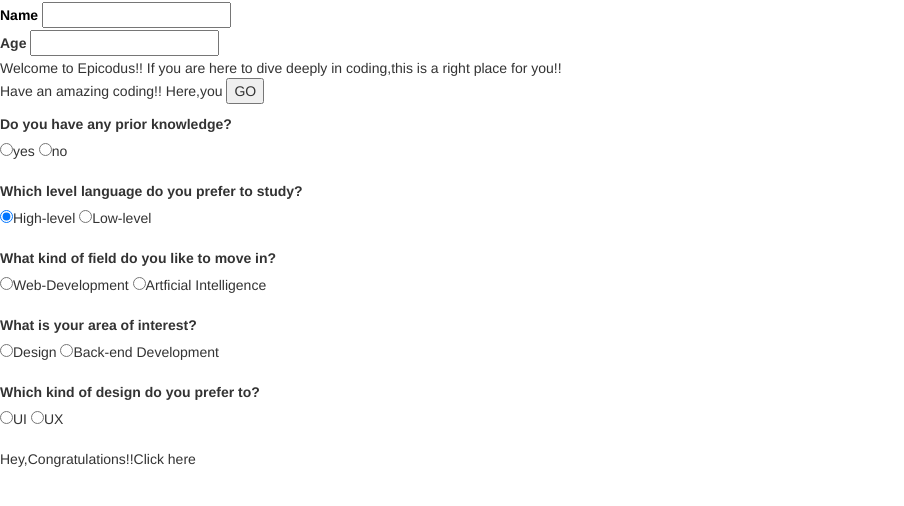
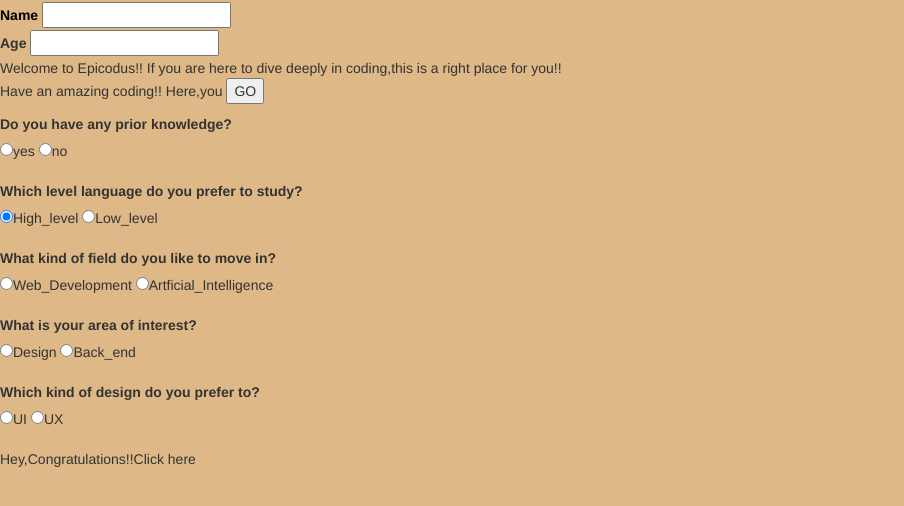
Before and after one commit to sundaravallli/coding_language, a plain HTML site: page index.html in a window 1280 px wide. Both pictures are taken after a click on the radio button 6 px from the left and 284 px from the top of the page. Shown: the part 68-574 px from the top of the page, without its empty margins (0-904 px from the left). Drawn offline with Linux system fonts and the light colour scheme.

Commit message:
Update changes in coding_language

```diff
--- a/css/styles.css
+++ b/css/styles.css
@@ -1,6 +1,7 @@
 #name{
-color: black;
-}
-body {
-    background-image: url("coding_language.jpg");
-}
+    color: black;
+    }
+ body {
+        background-clip: padding-box;
+        background-color: burlywood;
+    }
--- a/index.html
+++ b/index.html
@@ -28,20 +28,20 @@
             <br>
             <div id="survey_2">
             <label>Which level language do you prefer to study?</label><br>
-            <input type="radio" name="language" id="high" value="High-level">High-level
-            <input type="radio" name="language" id="low" value="Low-level">Low-level
+            <input type="radio" name="language" id="high" value="High_level">High_level
+            <input type="radio" name="language" id="low" value="Low_level">Low_level
         </div>
             <br>
             <div id="survey_3">
             <label>What kind of field do you like to move in?</label><br>
-            <input type="radio" name="area" id="web" value="Web-Development">Web-Development</input>
-            <input type="radio" name="area" id="AI" value="Artficial Intelligence">Artficial Intelligence
+            <input type="radio" name="area" id="web" value="Web_Development">Web_Development
+            <input type="radio" name="area" id="AI" value="Artficial_Intelligence">Artficial_Intelligence
         </div>
             <br>
             <div id="survey_4">
             <label>What is your area of interest?</label><br>
             <input type="radio" name="interest" id="design" value="Design">Design
-            <input type="radio" name="interest" id="backend" value="Back-end Development">Back-end Development
+            <input type="radio" name="interest" id="backend" value="Back_end ">Back_end
         </div>
             <br>
             <div id="survey_5">
--- a/js/scripts.js
+++ b/js/scripts.js
@@ -10,20 +10,49 @@
    $(".clickable").click(function(){
        $("#survey_1").show();
      });
-  $("#yes_rdaio").click(function(){
+     var yes = document.getElementById("yes_rdaio");
+     var no = document.getElementById("no_rdaio");
+
+     yes.onclick = function(){
          $("#survey_2").show();
+     }
+
+     no.onclick = function(){
+         alert("OOPS!! You have take one on one basic course");
+     }
+
+     var High_level = document.getElementById("high");
+     var Low_level = document.getElementById("low");
+     High_level.onclick = function(){
+         $("#survey_3").show();
+     }
+
+     Low_level.onclick = function(){
+         alert("You have many options:Java, C++,C courses will start in a couple of weeks:");
+     }
+
+     var Web_Development = document.getElementById("web");
+     var Artificial_Intelligence = document.getElementById("AI");
+
+     Artificial_Intelligence.onclick = function(){
+         $("#survey_4").show();
+     }
+
+     Web_Development.onclick = function(){
+         prompt("Do you want to get email about this:");
+     }
+     var Design = document.getElementById("design");
+     var Back_end = document.getElementById("backend");
+
+     Design.onclick = function(){
+         confirm("You can pursue after completing backend");
+     }
+     Back_end.onclick = function(){
+         $("#survey_5").show();
+     }
+
+ $("#ui").click(function(){
+    $("#congrats").show();
+     alert("Hey... We think RUBY,PYTHON & HTML would be opt for you. Thanks....");
  });
-$("#high").click(function(){
-    $("#survey_3").show();
 });
-$("#web").click(function(){
-    $("#survey_4").show();
-});
-$("#design").click(function(){
-    $("#survey_5").show();
-});
-$("#ui").click(function(){
-    alert('Hey... We think RUBY,PYTHON & HTML would be opt for you. Thanks....');
-});
-
-  });
```
Lines whose indentation alone changed are shown as unchanged.
